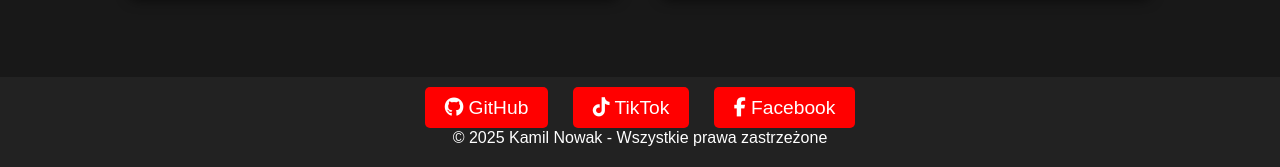
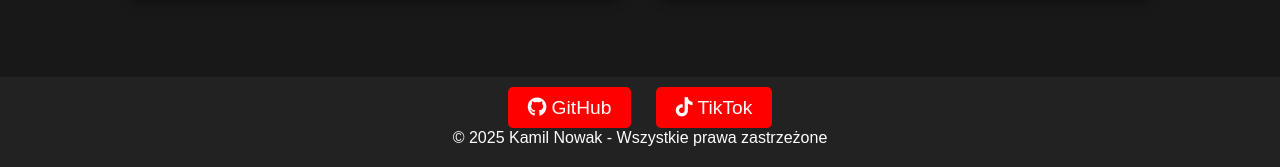
Before and after one commit to AtakamiTM/AtakamiTM.github.io, a plain HTML site: page index.html in a window 1280 px wide. Shown: the part 1271-1438 px from the top of the page. Drawn offline with Linux system fonts and the light colour scheme.

Commit message:
Update index.html

```diff
--- a/index.html
+++ b/index.html
@@ -99,7 +99,6 @@
       <div class="social-icons">
         <a href="https://github.com/AtakamiTM" target="_blank" class="social-icon github"><i class="fa-brands fa-github"></i> GitHub</a>
         <a href="https://www.tiktok.com/@pan.nome" target="_blank" class="social-icon tiktok"><i class="fa-brands fa-tiktok"></i> TikTok</a>
-        <a href="https://www.facebook.com/profile.php?id=100022499177755" target="_blank" class="social-icon tiktok"><i class="fa-brands fa-facebook-f"></i> Facebook</a>
       </div>
       <p>&copy; 2025 Kamil Nowak - Wszystkie prawa zastrzeżone</p>
     </div>
```
